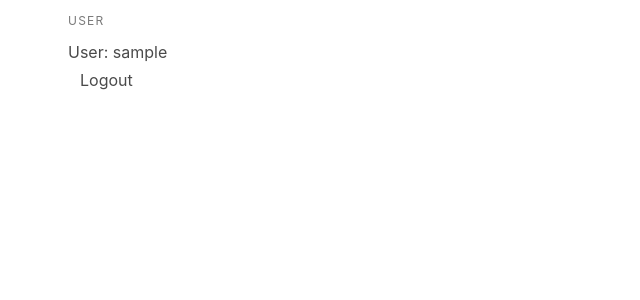
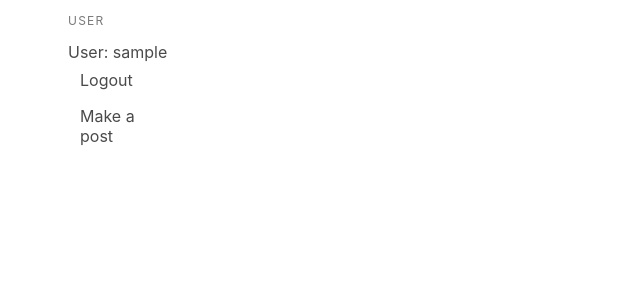
Before and after one commit to EricWithC/diy_blog, a Django app: page /blog/posts/ in a window 1280 px wide. Shown: the part 194-494 px from the top of the page, without its empty margins (0-640 px from the left). Run offline with Django 3.2, Linux system fonts and the light colour scheme; the visitor is signed in with stand-in values (Sample User, id 1); data that the repository does not hold is empty.

Commit message:
Added tests and CreateView for making posts

```diff
--- a/blog/templates/base.html
+++ b/blog/templates/base.html
@@ -28,6 +28,7 @@
                 {% if user.is_authenticated %}
                     <li>User: {{ user.username }}</li>
                     <li><a href="{% url 'logout' %}">Logout</a></li>
+                    <li><a href="{% url 'post-create' %}">Make a post</a></li>
                 {% else %}
                     <li><a href="{% url 'login' %}">Login</a></li>
                 {% endif %}
--- a/blog/templates/blog/post_list.html
+++ b/blog/templates/blog/post_list.html
@@ -12,7 +12,7 @@
                         <h5 class="card-header-title is-5"><a href="{{ post.get_absolute_url }}">{{ post.title }}</a></h5>
                     </div>
                     <div class="card-content">
-                        <p>{{ post.body|slice:":500" }}[...]</p>
+                        <p>{{ post.body|slice:":500" }}{% if post.body.length > 500 %}[...]{% endif %}</p>
                     </div>
                     <div class="card-footer">
                         <p class="card-footer-item"><a href="{{ post.blogger.get_absolute_url }}">{{ post.blogger }}</a></p>
--- a/blog/templates/index.html
+++ b/blog/templates/index.html
@@ -17,7 +17,7 @@
                         <h5 class="card-header-title is-5"><a href="{{ post.get_absolute_url }}">{{ post.title }}</a></h5>
                     </div>
                     <div class="card-content">
-                        <p>{{ post.body|slice:":500" }}[...]</p>
+                        <p>{{ post.body|slice:":500" }}{% if post.body.length > 500 %}[...]{% endif %}</p>
                     </div>
                     <div class="card-footer">
                         <p class="card-footer-item"><a href="{{ post.blogger.get_absolute_url }}">{{ post.blogger }}</a></p>
--- a/blog/urls.py
+++ b/blog/urls.py
@@ -7,5 +7,6 @@ urlpatterns = [
     path('post/<int:pk>', views.PostDetailView.as_view(), name='post-detail'),
     path('bloggers/', views.BloggerListView.as_view(), name='all-bloggers'),
     path('blogger/<int:pk>', views.BloggerDetailView.as_view(), name='blogger-detail'),
-    path('post/<int:pk>/comment/', views.CommentCreate.as_view(), name='comment-create')
+    path('post/create', views.PostCreate.as_view(), name='post-create'),
+    path('post/<int:pk>/comment/', views.CommentCreate.as_view(), name='comment-create'),
 ]
--- a/blog/views.py
+++ b/blog/views.py
@@ -43,6 +43,15 @@ class BloggerDetailView(generic.ListView):
         context['blogger'] = get_object_or_404(Blogger, pk = self.kwargs['pk'])
         return context
 
+class PostCreate(LoginRequiredMixin, PermissionRequiredMixin, CreateView):
+    model = Post
+    permission_required = 'blog.can_edit_posts'
+    fields = ['title', 'body']
+
+    def form_valid(self, form):
+        form.instance.blogger = self.request.user.blogger
+        return super(PostCreate, self).form_valid(form)
+
 class CommentCreate(LoginRequiredMixin, CreateView):
     model = Comment
     fields = ['body']
```
